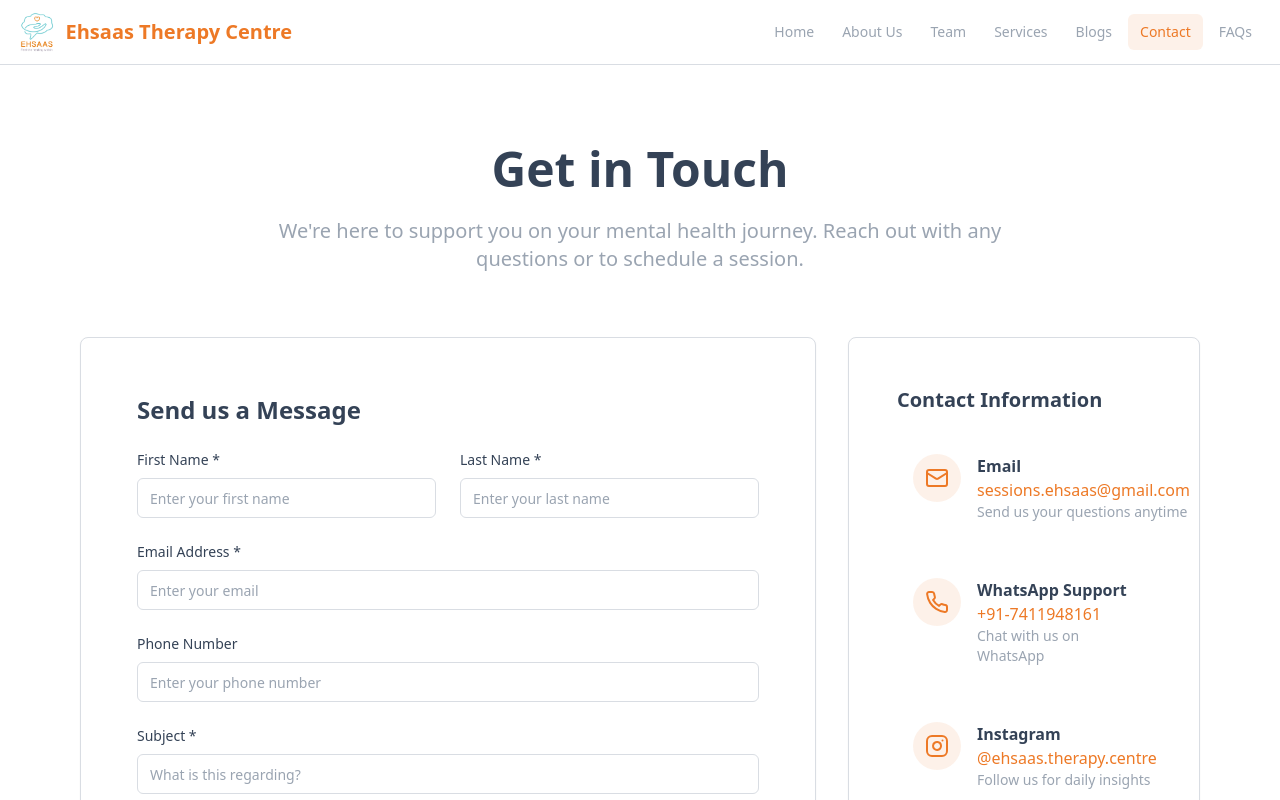
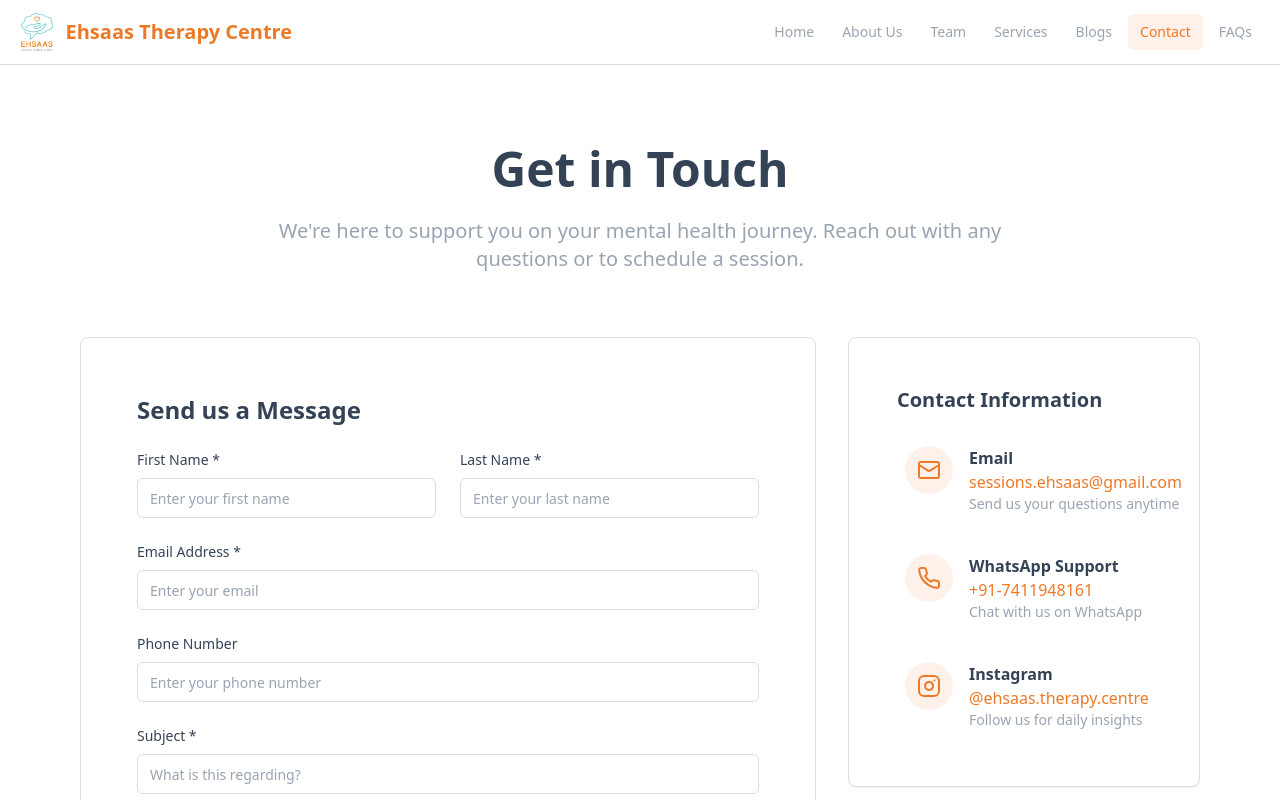
Before and after one commit to zenilrvs/ehsaas-connect-book, a React (Vite) app: page /contact in a window 1280 px wide. Shown: the top 800 px of the page. Built offline with nearby package versions, Linux system fonts and the light colour scheme.

Commit message:
Align contact info slightly left
Adjust the alignment of the contact information links to be slightly left-aligned within their container on the Contact page.

```diff
--- a/src/pages/Contact.tsx
+++ b/src/pages/Contact.tsx
@@ -1,3 +1,4 @@
+
 import { Mail, Phone, Instagram, MapPin, Clock, Send } from "lucide-react";
 import { Card, CardContent } from "@/components/ui/card";
 import { Button } from "@/components/ui/button";
@@ -118,7 +119,7 @@ const Contact = () => {
                 <CardContent className="pt-6">
                   <h3 className="text-xl font-semibold text-foreground mb-6">Contact Information</h3>
                   <div className="space-y-6">
-                    {contactInfo.map((info, index) => <a key={index} href={info.href} target="_blank" rel="noopener noreferrer" className="flex items-start gap-4 p-4 rounded-lg hover:bg-muted/50 transition-colors group">
+                    {contactInfo.map((info, index) => <a key={index} href={info.href} target="_blank" rel="noopener noreferrer" className="flex items-start gap-4 p-2 rounded-lg hover:bg-muted/50 transition-colors group">
                         <div className="w-12 h-12 bg-primary/10 rounded-full flex items-center justify-center flex-shrink-0 group-hover:bg-primary/20 transition-colors">
                           <info.icon className="w-6 h-6 text-primary" />
                         </div>
@@ -167,7 +168,7 @@ const Contact = () => {
                 <p className="text-destructive/80 mb-4">In case you are feeling suicidal or are in a crisis, please reach out to Tele-MANAS at 14416/ 18008914416 or call 108 to request an ambulance anywhere in India.
 
 
-For anything else, leave a message above and we will get back to you at the earliest. </p>
+For anything else, leave a message above and we will get back to you at the earliest. </p>
                 <div className="flex flex-col sm:flex-row gap-3">
                   <Button variant="destructive" asChild>
                     <a href="tel:112">Emergency Services: 108</a>
```
